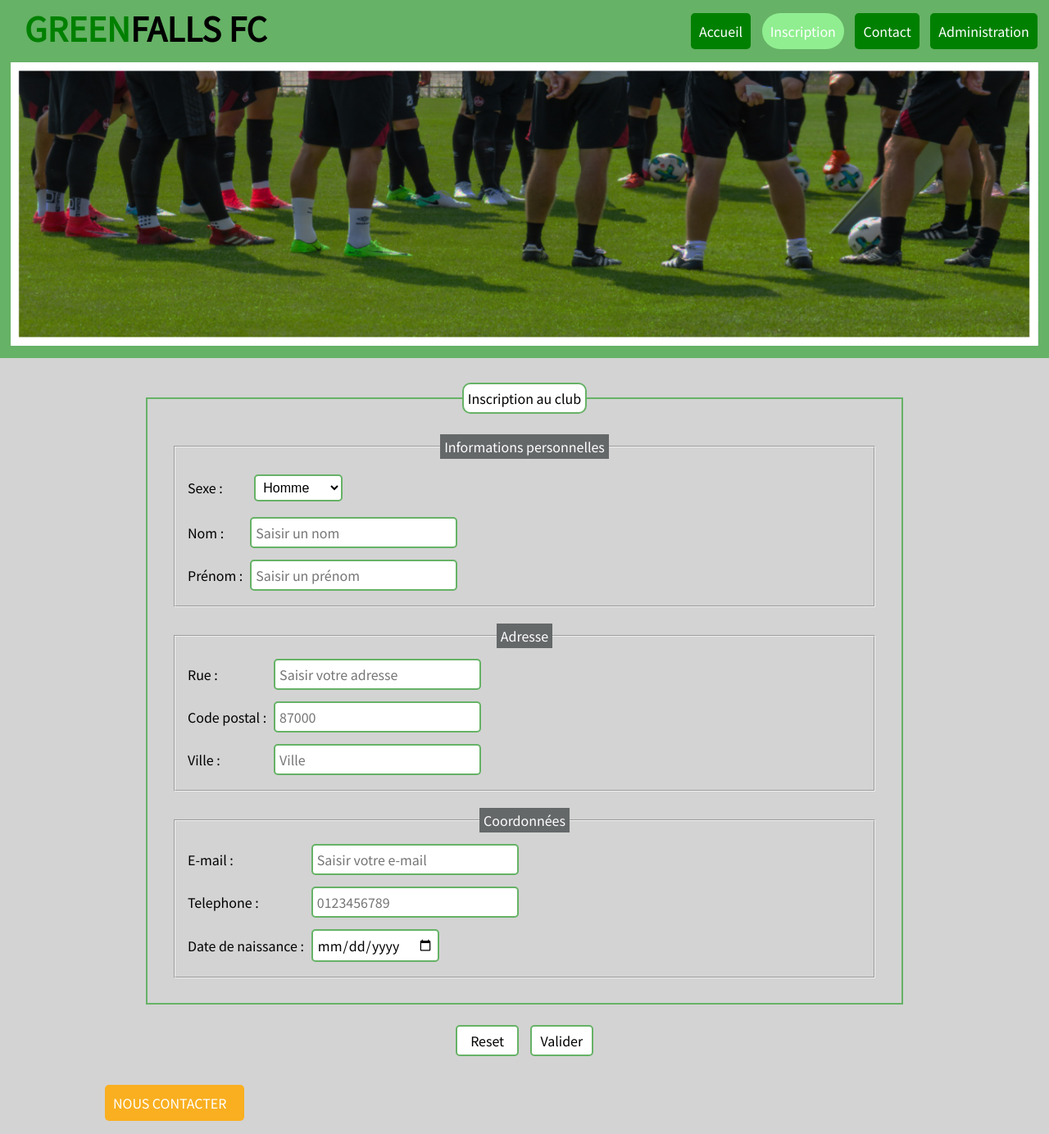
After one commit to Baptiste-A/projet_si6, a PHP site: page /pages/inscription.php in a window 1280 px wide. The commit adds this page. Shown: the whole page at 82% size. Run offline with PHP 8.4, Linux system fonts and the light colour scheme.

Commit message:
Add files via upload

```diff
--- /dev/null
+++ b/css/inscription.css
@@ -0,0 +1,81 @@
+form {
+  margin: 30px;
+}
+
+#legend_inf {
+  text-align: center;
+  background-color: #656869;
+  color: white;
+  padding: 3px;
+  padding-left: 5px;
+  padding-right: 5px;
+}
+
+#legend_sup {
+  text-align: center;
+  background-color: white;
+  padding: 5px;
+  border-radius: 10px;
+  border: 2px solid #66b266;
+}
+
+input {
+  border: 2px solid #66b266;
+  margin: 5px;
+  border-radius: 5px;
+  transition: .2s;
+  resize: none;
+  font-size: 16px;
+  padding: 5px;
+  font-family: 'Noto Sans JP', sans-serif;
+}
+
+input:focus {
+  background-color: #66b266;
+  color: white;
+  transition: .2s;
+}
+
+fieldset {
+  margin: 20px;
+}
+
+#fieldset_sup {
+  border: 2px solid #66b266;
+}
+
+select {
+  background-color: white;
+  border-radius: 5px;
+  border: 2px solid #66b266;
+  margin: 10px;
+  font-size: 16px;
+  padding: 5px;
+}
+
+option:checked {
+  background-color: #66b266;
+  color: white;
+}
+
+option: {
+  background-color: red;
+}
+
+#bouttons {
+  width: 100%;
+  text-align: center;
+}
+
+#submit, #reset {
+  background-color: white;
+  transition: .2s;
+  width: 8%;
+  color: black;
+}
+
+#submit:hover, #reset:hover {
+  background-color: #66b266;
+  color: white;
+  transition: .2s;
+}
--- a/css/style.css
+++ b/css/style.css
@@ -3,6 +3,12 @@ body {
 	margin: 0;
 	color: black;
 	font-family: 'Noto Sans JP', sans-serif;
+	font-size: 16px;
+}
+
+::selection{
+  background: #66b266;
+  color: white;
 }
 
 #vert {
@@ -85,16 +91,21 @@ body {
 	text-align: right;
 }
 
-#contact {
+#contact_btn {
 	background-color: #f9af20;
 	padding: 10px;
-	width: 140px;
+	width: 150px;
 	border-radius: 5px;
 	transition: .2s;
 }
 
-#contact:hover {
+#contact_btn:hover {
 	background-color: #e09d1c;
 	border-radius: 50px;
 	transition: .2s;
 }
+
+#contact_btn a {
+	text-decoration: none;
+	color:white;
+}
--- /dev/null
+++ b/pages/inscription.php
@@ -0,0 +1,104 @@
+<?php
+    session_start();
+?>
+<!DOCTYPE html>
+<html>
+    <head>
+        <meta charset="utf-8" />
+        <title>Inscription</title>
+        <link rel="stylesheet" type="text/css" href="../css/style.css">
+        <link rel="stylesheet" type="text/css" href="../css/inscription.css">
+        <link href="https://fonts.googleapis.com/css?family=Noto+Sans+JP" rel="stylesheet">
+    </head>
+
+    <body>
+    	<div id="entete">
+	    	<div id="titre">
+	    		<h1><span id="vert">GREEN</span>FALLS FC</h1>
+	    	</div>
+
+	    	<div id="menu">
+	    		<ul>
+	    			<li><a href="../index.php">Accueil</a></li>
+	    			<li><a href="inscription.php" class="active">Inscription</a></li>
+	    			<li><a href="contact.php">Contact</a></li>
+	    			<li><a href="administration.php">Administration</a></li>
+	    		</ul>
+	    	</div>
+	    	<div id="jambes">
+	    		<img src="../img/jambes.png">
+	    	</div>
+    	</div>
+
+    	<div id="corps">
+        <form id="inscription" method="post" action="traitement.php">
+      		<fieldset id="fieldset_sup">
+            <legend id="legend_sup">Inscription au club</legend>
+            <fieldset>
+              <legend id="legend_inf">Informations personnelles</legend>
+              <table>
+                <tr>
+                  <td id="col1"><label for="sexe">Sexe :</label></td>
+                  <td id="col2">
+                    <select name="sexe">
+                      <optgroup label="- Sexe -" />
+                      <option value="h">Homme</option>
+                      <option value="f">Femme</option>
+                    </select>
+                  </td>
+                </tr>
+                <tr>
+                  <td id="col1"><label for="nom">Nom :</label></td>
+                  <td id="col2"><input type="text" id="nom" name="nom" placeholder="Saisir un nom" maxvalue="30" required /></td>
+                </tr>
+                <tr>
+                  <td id="col1"><label for="prenom">Prénom :</label></td>
+                  <td id="col2"><input type="text" id="prenom" name="prenom" placeholder="Saisir un prénom" maxvalue="30" required /></td>
+                </tr>
+              </table>
+            </fieldset>
+            <fieldset>
+              <legend id="legend_inf">Adresse</legend>
+              <table>
+                <tr>
+                  <td id="col1"><label for="rue">Rue :</label></td>
+                  <td id="col2"><input type="text" id="rue" name="rue" placeholder="Saisir votre adresse" maxvalue="50" required /></td>
+                </tr>
+                <tr>
+                  <td id="col1"><label for="cp">Code postal :</label></td>
+                  <td id="col2"><input type="text" id="cp" name="cp" placeholder="87000" maxvalue="5" pattern="[0-9]{5}" required /></td>
+                </tr>
+                <tr>
+                  <td id="col1"><label for="ville">Ville :</label></td>
+                  <td id="col2"><input type="text" id="ville" name="ville" placeholder="Ville" maxvalue="30" required /></td>
+                </tr>
+              </table>
+            </fieldset>
+            <fieldset>
+              <legend id="legend_inf">Coordonnées</legend>
+              <table>
+                <tr>
+                  <td id="col1"><label for="mail">E-mail :</label></td>
+                  <td id="col2"><input type="email" id="mail" name="mail" placeholder="Saisir votre e-mail" maxvalue="30" required /></td>
+                </tr>
+                <tr>
+                  <td id="col1"><label for="tel">Telephone :</label></td>
+                  <td id="col2"><input type="tel" id="tel" name="tel" placeholder="0123456789" maxvalue="10" required /></td>
+                </tr>
+                <tr>
+                  <td id="col1"><label for="naissance">Date de naissance :</label></td>
+                  <td id="col2"><input type="date" id="naissance" name="naissance" required /></td>
+                </tr>
+              </table>
+            </fieldset>
+          </fieldset>
+          <div id="bouttons">
+            <input id="reset" type="reset" value="Reset">
+            <input id="submit" type="submit" value="Valider">
+          </div>
+        </form>
+        <p id="contact_btn"><a href="contact.php">NOUS CONTACTER</a></p>
+
+    	</div>
+    </body>
+</html>
```
Also changed, not shown: css/admin.css (added, +112 -0 lines), css/contact.css (added, +64 -0 lines), css/inscriptionok.css (added, +27 -0 lines), index.php (added, +49 -0 lines), pages/admin.php (added, +47 -0 lines), pages/administration.php (added, +78 -0 lines), pages/connexion.php (added, +8 -0 lines), pages/contact.php (added, +57 -0 lines), pages/inscriptionok.html (added, +38 -0 lines), pages/traitement.php (added, +32 -0 lines).
